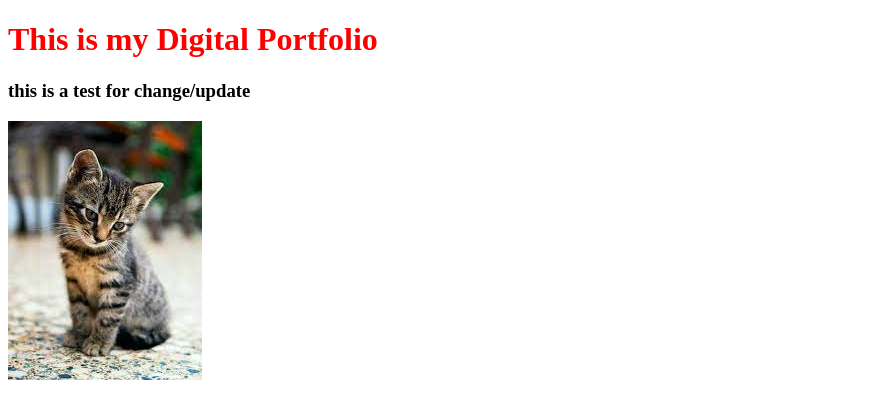
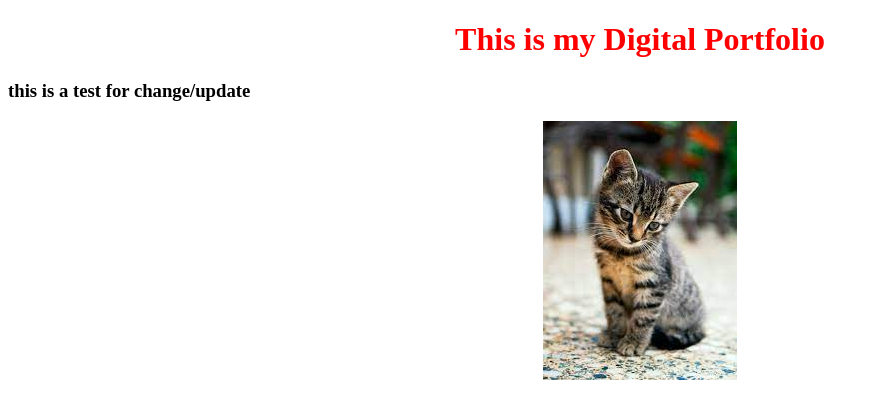
Before and after one commit to cbatuic/clydebalaman, a plain HTML site: page index.html in a window 1280 px wide. Shown: the whole page, without its empty margins (0-879 px from the left). Drawn offline with Linux system fonts and the light colour scheme.

Commit message:
added center element stylesheet property

```diff
--- a/index.css
+++ b/index.css
@@ -1,3 +1,14 @@
 h1{
     color: red;
 }
+
+.centerelement {
+    display: flex;
+    justify-content: center;
+}
+
+/*
+img {
+    margin: 0 auto;
+}
+*/
--- a/index.html
+++ b/index.html
@@ -8,8 +8,10 @@
     <link rel="stylesheet" href="index.css">
 </head>
 <body>
-    <h1>This is my Digital Portfolio</h1>
+    <h1 class="centerelement">This is my Digital Portfolio</h1>
     <h3>this is a test for change/update</h3>
-    <img src="img/cat.jpg" alt="this is a cat image">
+    <div class="centerelement">
+        <img src="img/cat.jpg" alt="this is a cat image">
+    </div>
 </body>
 </html>
```
